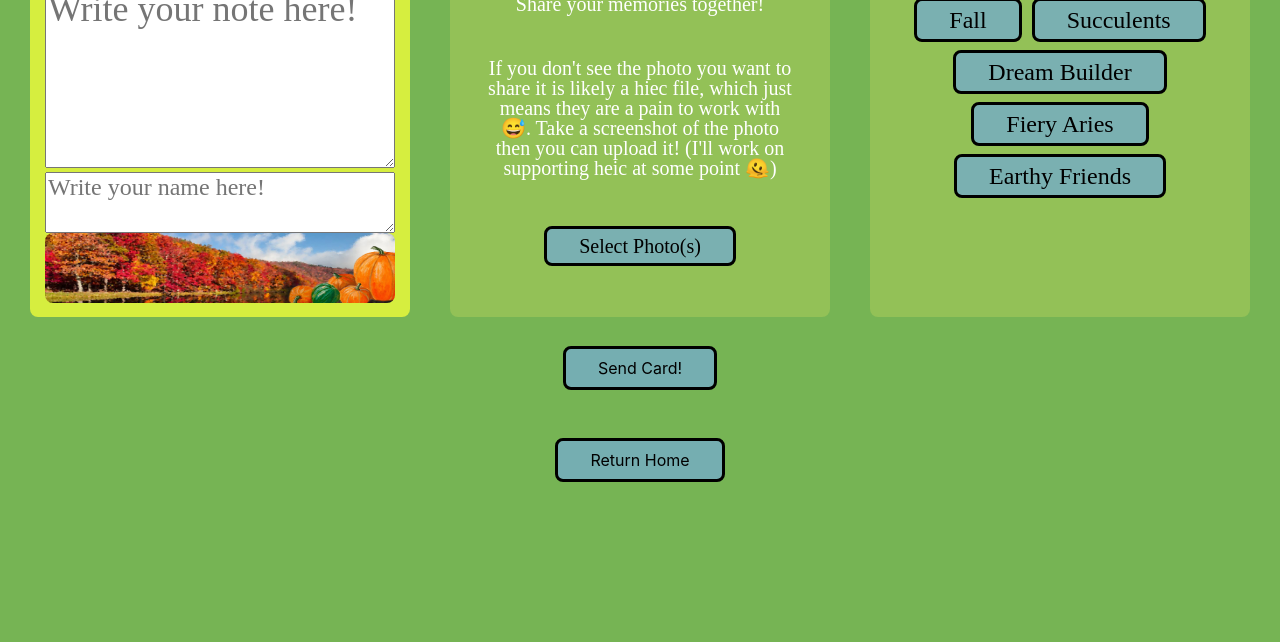
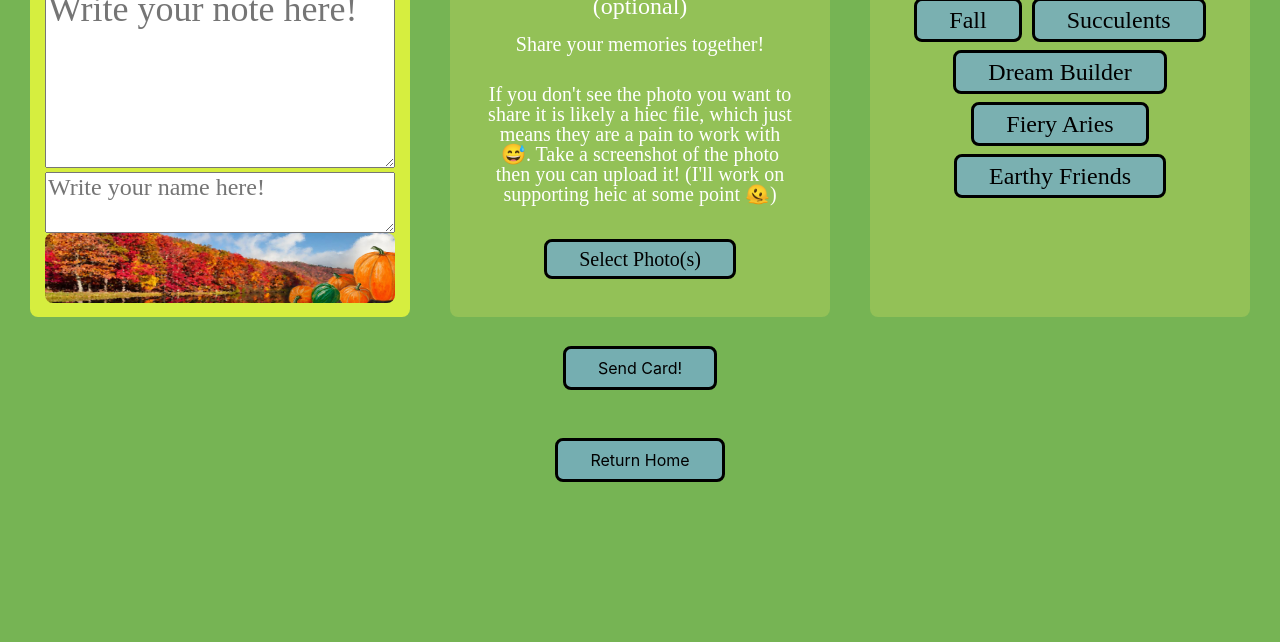
Before and after one commit to Diegopie/birthday-cards, a website with bundled scripts: page public/make-card.html in a window 1280 px wide. Shown: the part 214-856 px from the top of the page. Built offline with nearby package versions, Linux system fonts and the light colour scheme; no server answers.

Commit message:
Update make-card.html

```diff
--- a/public/make-card.html
+++ b/public/make-card.html
@@ -66,6 +66,7 @@
             <article class="col-4 note-card note-settings note-photo">
                 <div class="text-center">
                     <h2>Upload Photos</h2>
+                    <p>(optional)</p>
                     <p class="text-sm ">Share your memories together!</p>
                 </div>
                 <p class="text-sm">If you don't see the photo you want to share it is likely a hiec file, which just means they are a pain to work with 😅. Take a screenshot of the photo then you can upload it! (I'll work on supporting heic at some point 🫠)</p>
```
